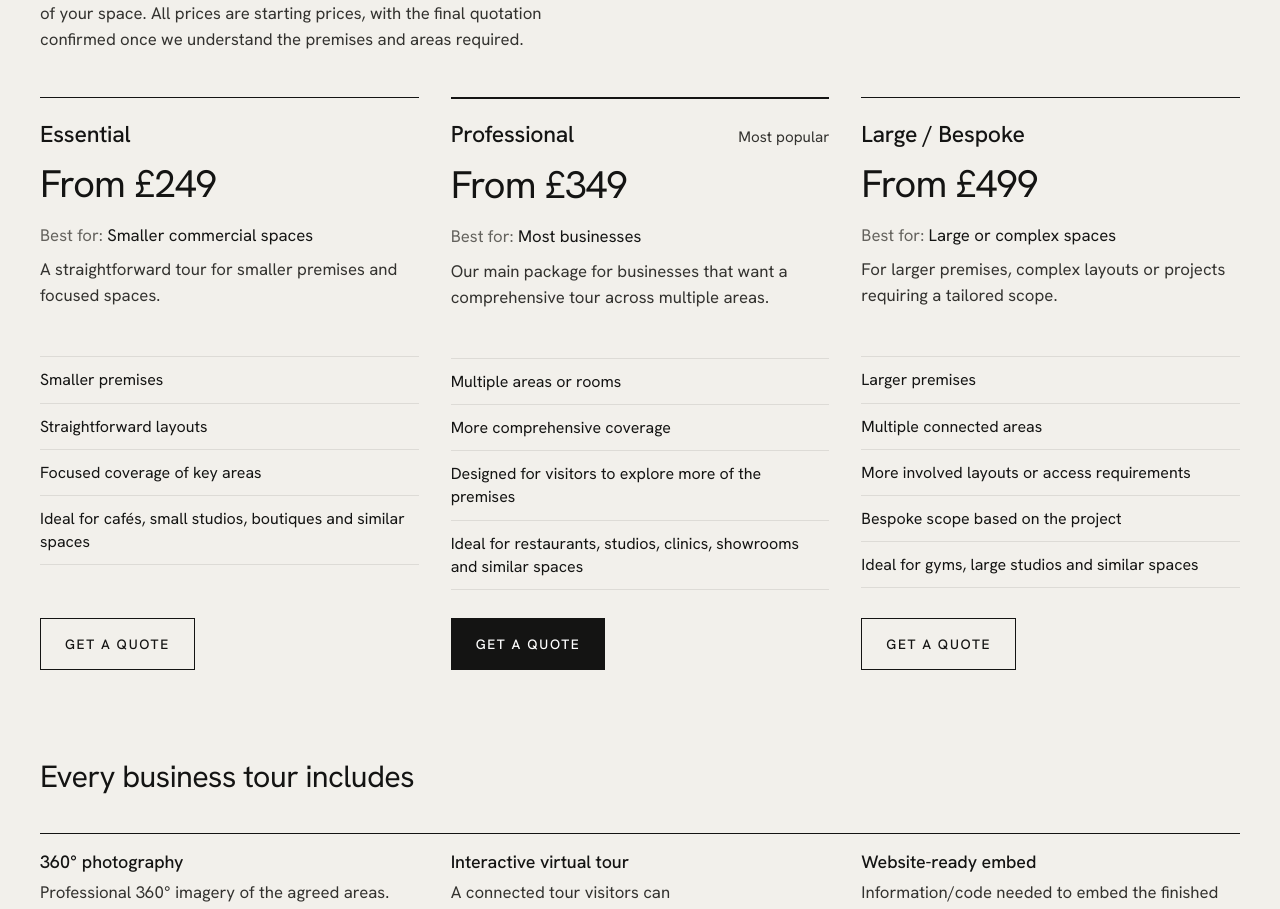
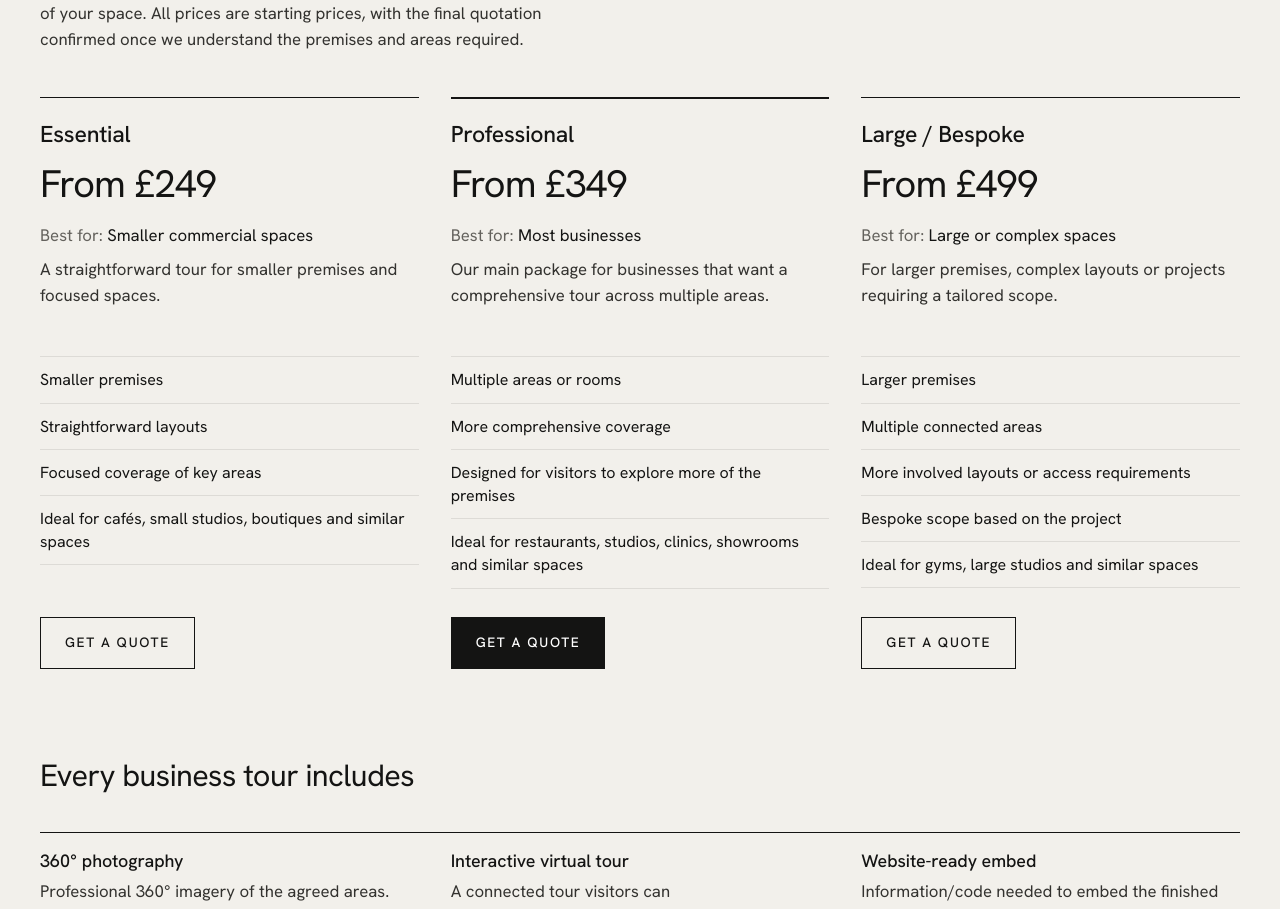
Before and after one commit to rossrajah04/ross360, a React (Vite) app: page /pricing in a window 1280 px wide. Shown: the part 1340-2249 px from the top of the page. Built offline with nearby package versions, Linux system fonts and the light colour scheme; no server answers.

Commit message:
Remove the 'Most popular' label from the Professional package
Co-Authored-By: Claude Opus 5.5 <noreply@anthropic.com>
Claude-Session: https://claude.ai/code/session_011pPJBcJXSFnbuqzDi9pEK9

```diff
--- a/src/content/pricing.js
+++ b/src/content/pricing.js
@@ -25,7 +25,6 @@ export const plans = [
     name: 'Professional',
     price: 349,
     featured: true,
-    tag: 'Most popular',
     bestFor: 'Most businesses',
     description: 'Our main package for businesses that want a comprehensive tour across multiple areas.',
     suits: [
```
